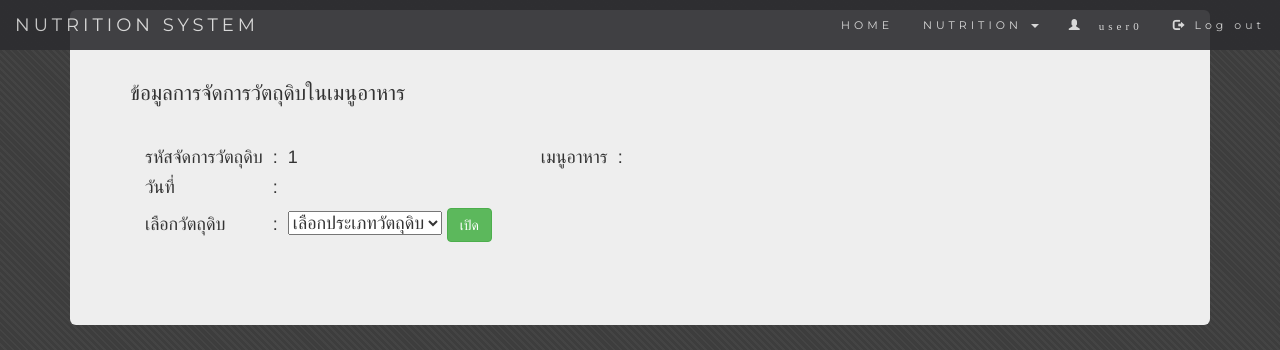
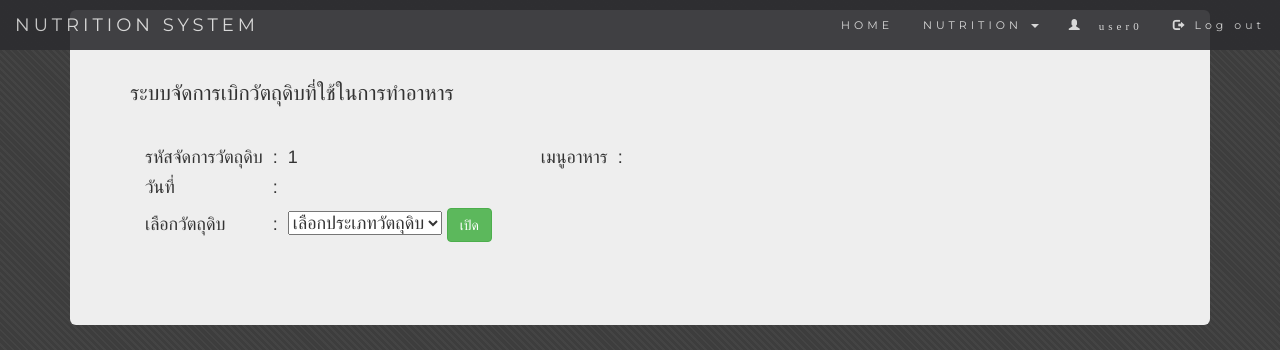
Before and after one commit to flamezaxaou10/Nutrition, a PHP site: page /insert_raw.php?id_raw=1 in a window 1280 px wide. Shown: the top 350 px of the page. Run offline with PHP 8.4, Linux system fonts and the light colour scheme; a user stored in the database is signed in; data comes from the database, SQL or seed files in the repository; data that the repository does not hold is empty.

Commit message:
นิดหน่อยย

```diff
--- a/index.php
+++ b/index.php
@@ -190,7 +190,7 @@ exit();
     </div>
     <div class="row">
       <div class="col-sm-3">
-        <p class="text-center"><strong><font size ="5px">วัตถุดิบที่ใช้ทำอาหาร</font></strong></p>
+        <p class="text-center"><strong><font size ="5px">เบิกวัตถุดิบที่ใช้ทำอาหาร</font></strong></p>
         <a href="raw.php">
           <center><img src="img/make01.png" class="img-circle person img-responsive" alt="Random Name" width="250" height="250"></center>
         </a>
--- a/insert_raw.php
+++ b/insert_raw.php
@@ -39,7 +39,7 @@ include 'header.php';
 <div class="container">
   <div class="jumbotron">
     <br>
-    <p>ข้อมูลการจัดการวัตถุดิบในเมนูอาหาร</p>
+    <p>ระบบจัดการเบิกวัตถุดิบที่ใช้ในการทำอาหาร</p>
        <div class="modal-body">
          <h4>
           <form action="#" method="get">
--- a/raw.php
+++ b/raw.php
@@ -14,7 +14,7 @@ include 'header.php';
 <div class="container">
   <div class="jumbotron">
     <br>
-    <p>ระบบจัดการวัตถุดิบที่ใช้ในการทำอาหาร</p>
+    <p>ระบบจัดการเบิกวัตถุดิบที่ใช้ในการทำอาหาร</p>
     <?php
     $num = 0;
       $sql = "SELECT COUNT(id_raw) FROM raw_system";
```
